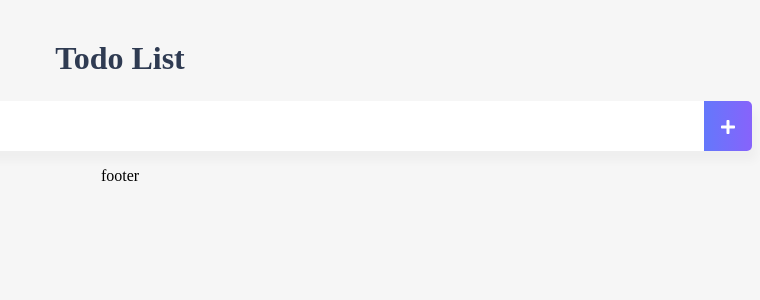
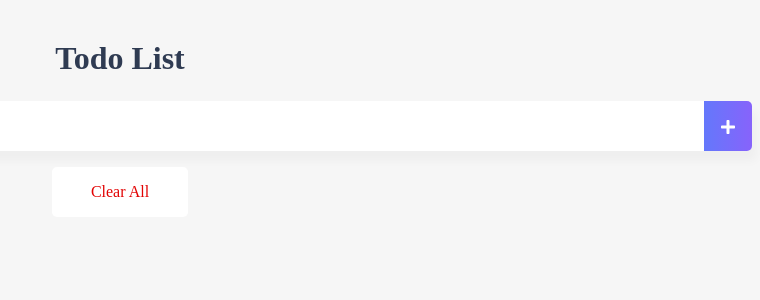
Before and after one commit to JeongHwan-dev/todo-app-with-vue, a Vue app: page / in a window 1280 px wide. Shown: the top 300 px of the page, without its empty margins (520-1280 px from the left). Built offline with nearby package versions, Linux system fonts and the light colour scheme.

Commit message:
Feat : Todo 푸터 컴포넌트 구현

```diff
--- a/src/components/TodoFooter.vue
+++ b/src/components/TodoFooter.vue
@@ -1,9 +1,31 @@
 <template>
-  <div>footer</div>
+  <div class="clear-all-container">
+    <span class="clear-all-container__btn" @click="clearTodo">Clear All</span>
+  </div>
 </template>
 
 <script>
-export default {};
+export default {
+  methods: {
+    clearTodo() {
+      localStorage.clear();
+    },
+  },
+};
 </script>
 
-<style></style>
+<style scoped>
+.clear-all-container {
+  width: 8.5rem;
+  height: 50px;
+  margin: 0 auto;
+  border-radius: 5px;
+  background-color: #fff;
+  line-height: 50px;
+}
+.clear-all-container__btn {
+  display: block;
+  color: #e20303;
+  cursor: pointer;
+}
+</style>
```
